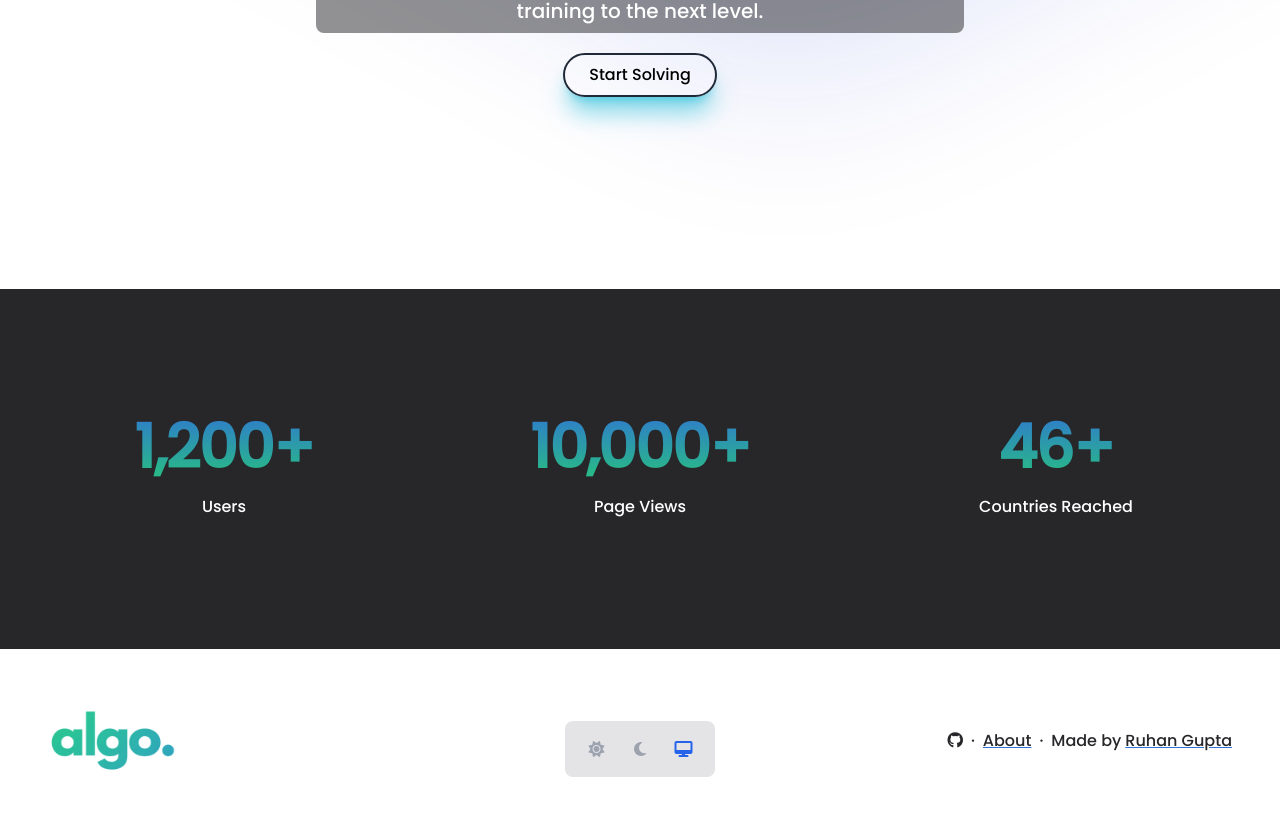
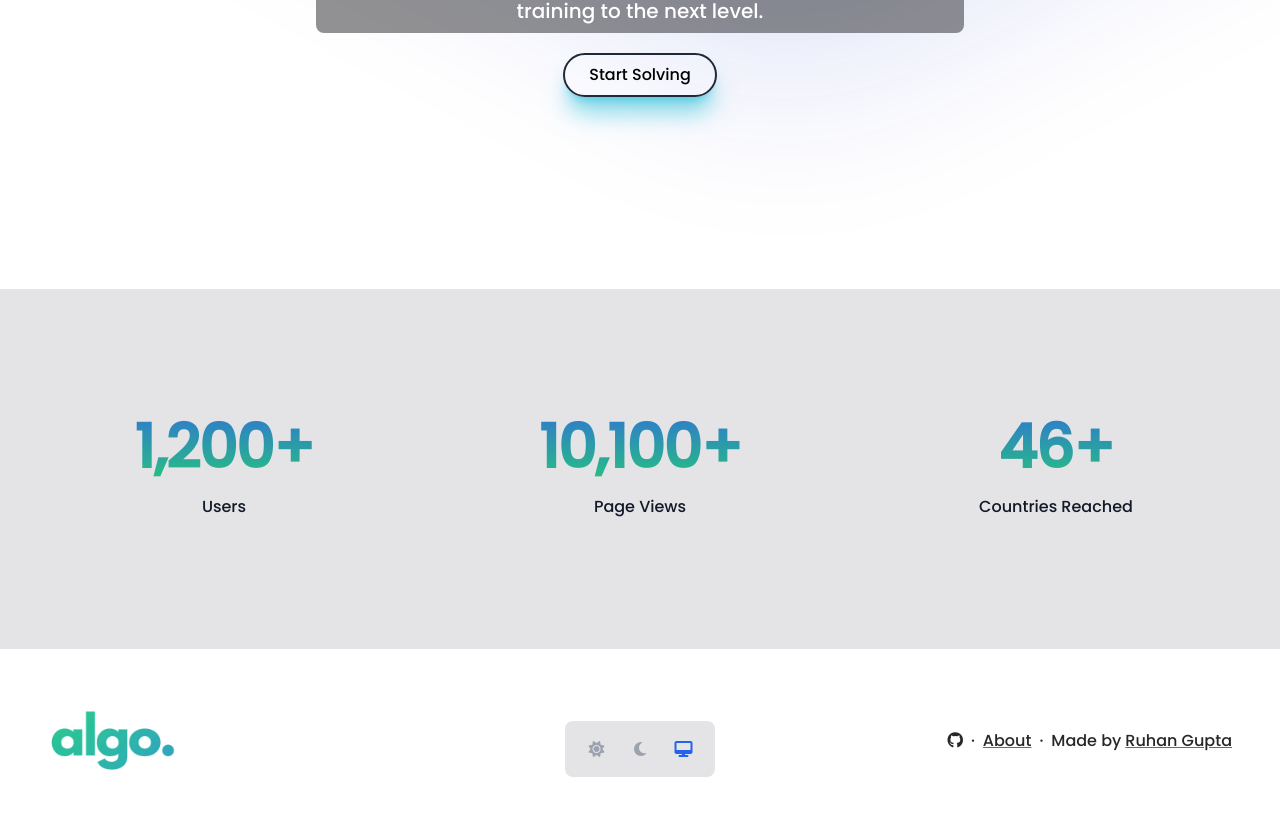
Before and after one commit to IMGROOT2/algo, a Vue app: page / in a window 1280 px wide. Shown: the part 575-1390 px from the top of the page. Built offline with nearby package versions, Linux system fonts and the light colour scheme; no server answers.

Commit message:
Update stats

```diff
--- a/public/stats.json
+++ b/public/stats.json
@@ -1,5 +1,5 @@
 {
     "users": "1,200",
-    "views": "10,000",
+    "views": "10,100",
     "countries": "46"
 }
--- a/src/assets/data/update.json
+++ b/src/assets/data/update.json
@@ -1,7 +1,7 @@
 {
   "analytics": {
     "users": "1,200",
-    "views": "10,000",
+    "views": "10,100",
     "countries": "46"
   },
   "release": {
--- a/src/components/HomeStatistics.vue
+++ b/src/components/HomeStatistics.vue
@@ -1,9 +1,9 @@
 <template>
-  <div class="home-adjust dark:bg-[#0b1120] bg-zinc-800">
+  <div class="home-adjust dark:bg-[#0b1120] bg-zinc-200">
     <div class="py-12 sm:py-32 mx-auto max-w-7xl px-6 lg:px-8">
       <dl class="grid grid-cols-1 gap-x-8 gap-y-16 text-center md:grid-cols-3">
         <div class="mx-auto flex max-w-xs flex-col gap-y-4 hover:scale-110 transition-all">
-          <dt class="text-base leading-7 text-white">Users</dt>
+          <dt class="text-base leading-7 dark:text-white text-gray-900">Users</dt>
           <dd class="order-first text-5xl lg:text-6xl font-semibold tracking-tight">
             <span
               id="users"
@@ -17,7 +17,7 @@
           </dd>
         </div>
         <div class="mx-auto flex max-w-xs flex-col gap-y-4 hover:scale-110 transition-all">
-          <dt class="text-base leading-7 text-white">Page Views</dt>
+          <dt class="text-base leading-7 dark:text-white text-gray-900">Page Views</dt>
           <dd class="order-first text-5xl lg:text-6xl font-semibold tracking-tight">
             <span
               id="views"
@@ -31,7 +31,7 @@
           </dd>
         </div>
         <div class="mx-auto flex max-w-xs flex-col gap-y-4 hover:scale-110 transition-all">
-          <dt class="text-base leading-7 text-white">Countries Reached</dt>
+          <dt class="text-base leading-7 dark:text-white text-gray-900">Countries Reached</dt>
           <dd class="order-first text-5xl lg:text-6xl font-semibold tracking-tight">
             <span
               style="
```
